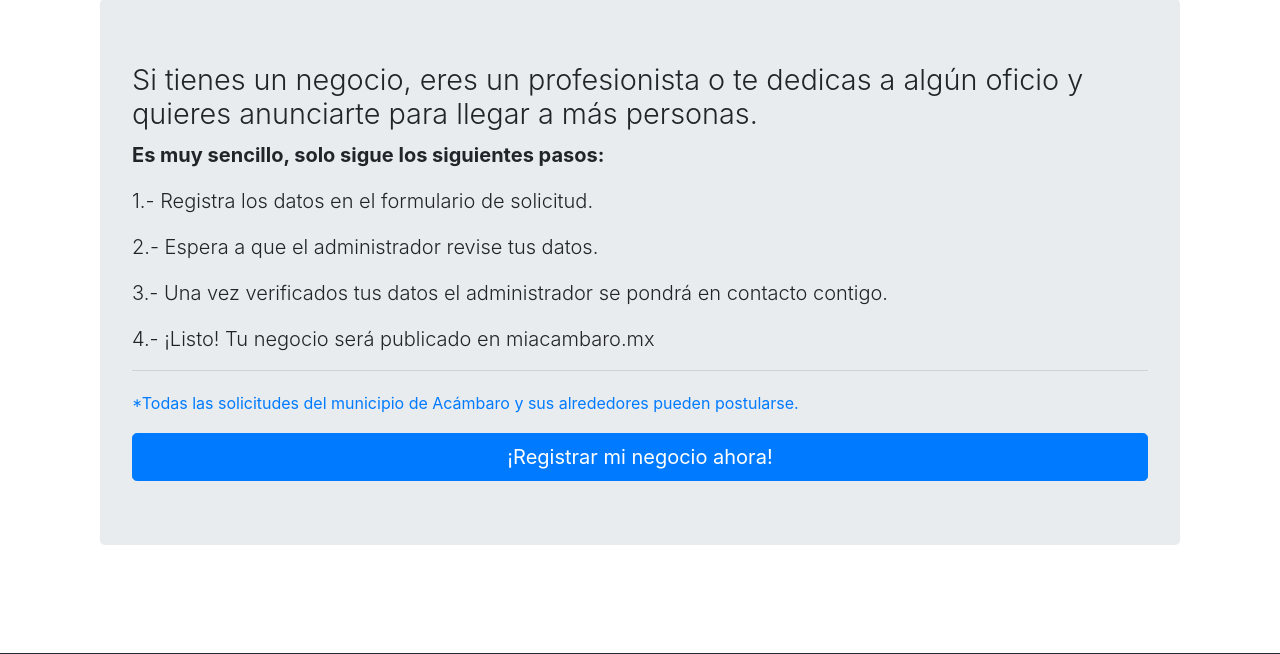
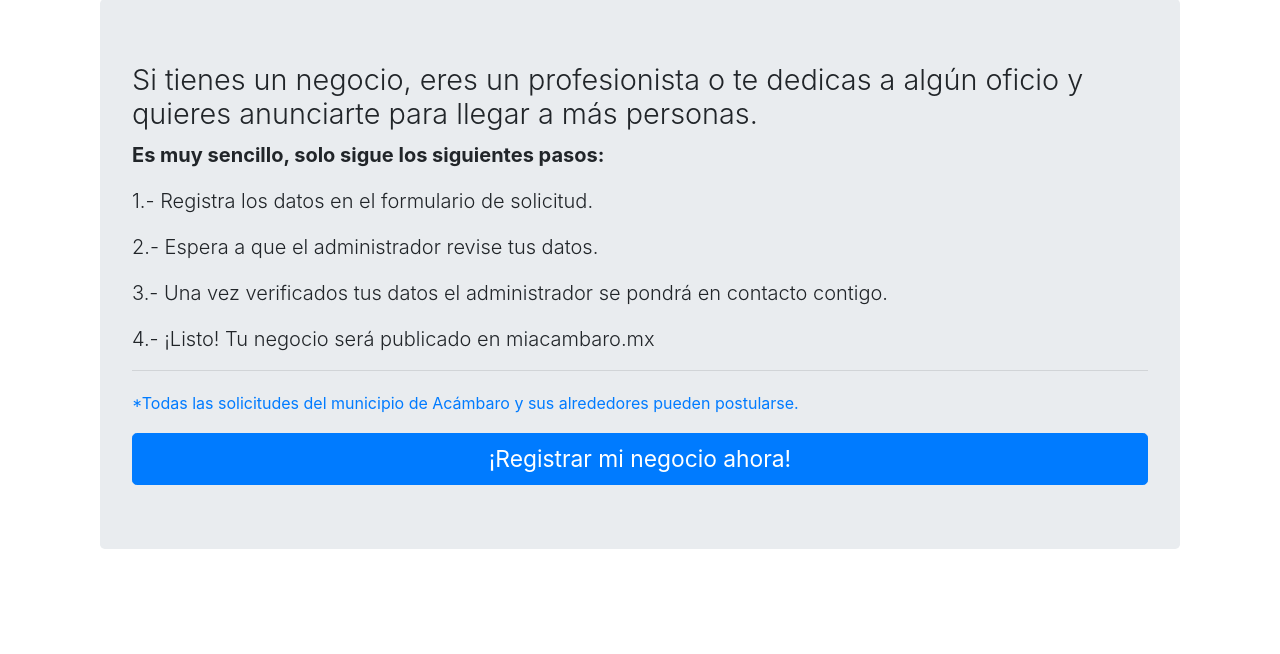
Before and after one commit to rigox100/MiAcambaro, a PHP site: page /registro.php in a window 1280 px wide. Shown: the part 115-769 px from the top of the page. Run offline with PHP 8.4, Linux system fonts and the light colour scheme; a stand-in replaces the project's code that opens the database connection; some libraries are stand-ins or nearby versions.

Commit message:
release_v1.0

```diff
--- a/registro.php
+++ b/registro.php
@@ -115,8 +115,8 @@ session_start();
                         <hr>
                         <p class="lead font-weight-bold text-primary"> <small>*Todas las solicitudes del municipio de Acámbaro y sus alrededores pueden postularse. </small></p>
 
-                        <button type="button" class="btn btn-primary btn-lg w-100" data-toggle="modal" data-target="#exampleModal">
-                            ¡Registrar mi negocio ahora!
+                        <button type="button" class="btn btn-primary btn-lg w-100"  data-toggle="modal" data-target="#exampleModal">
+                            <span style="font-size: calc(0.5em + 1vw);">¡Registrar mi negocio ahora!</span>
                         </button>
                     </div>
                 </div>
```
